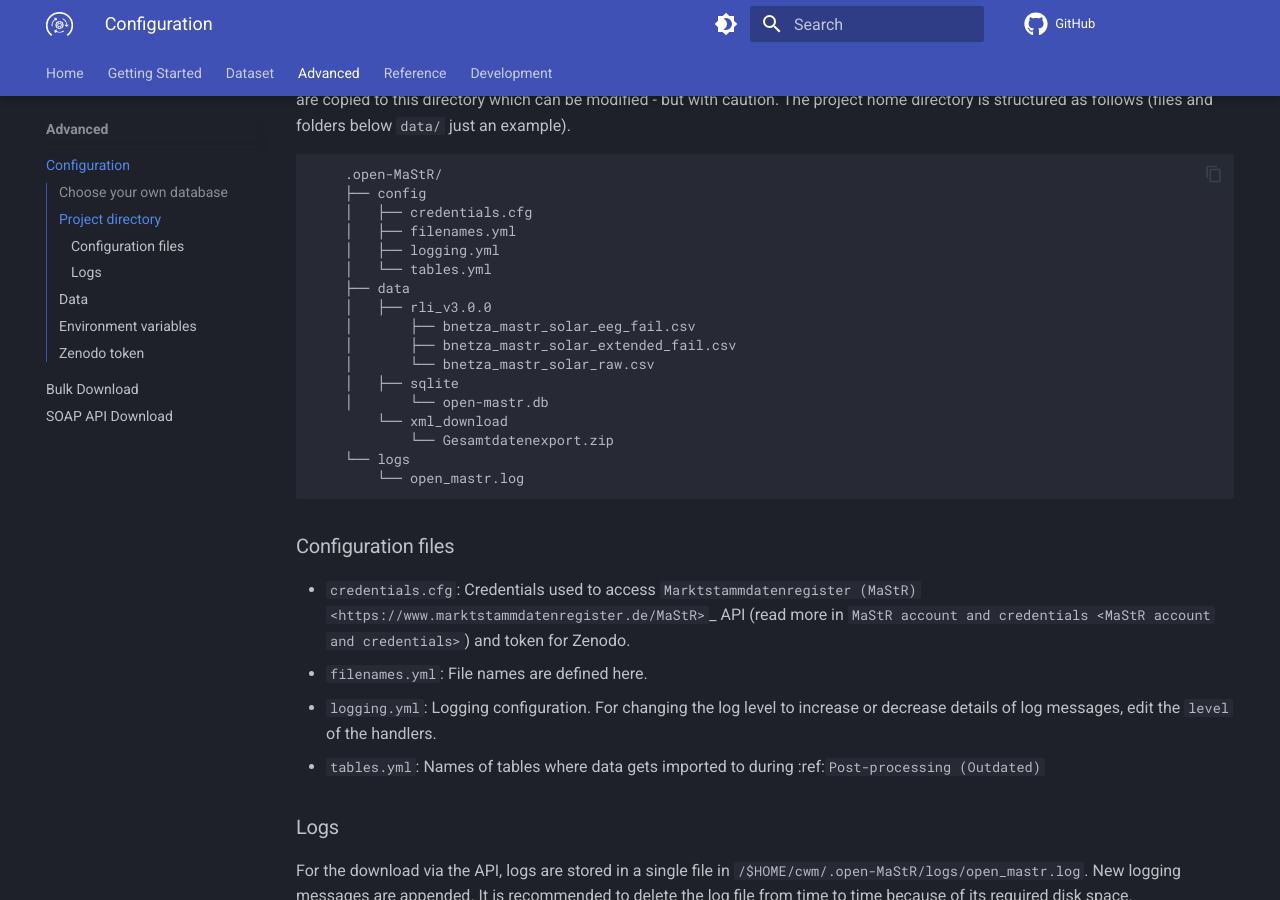
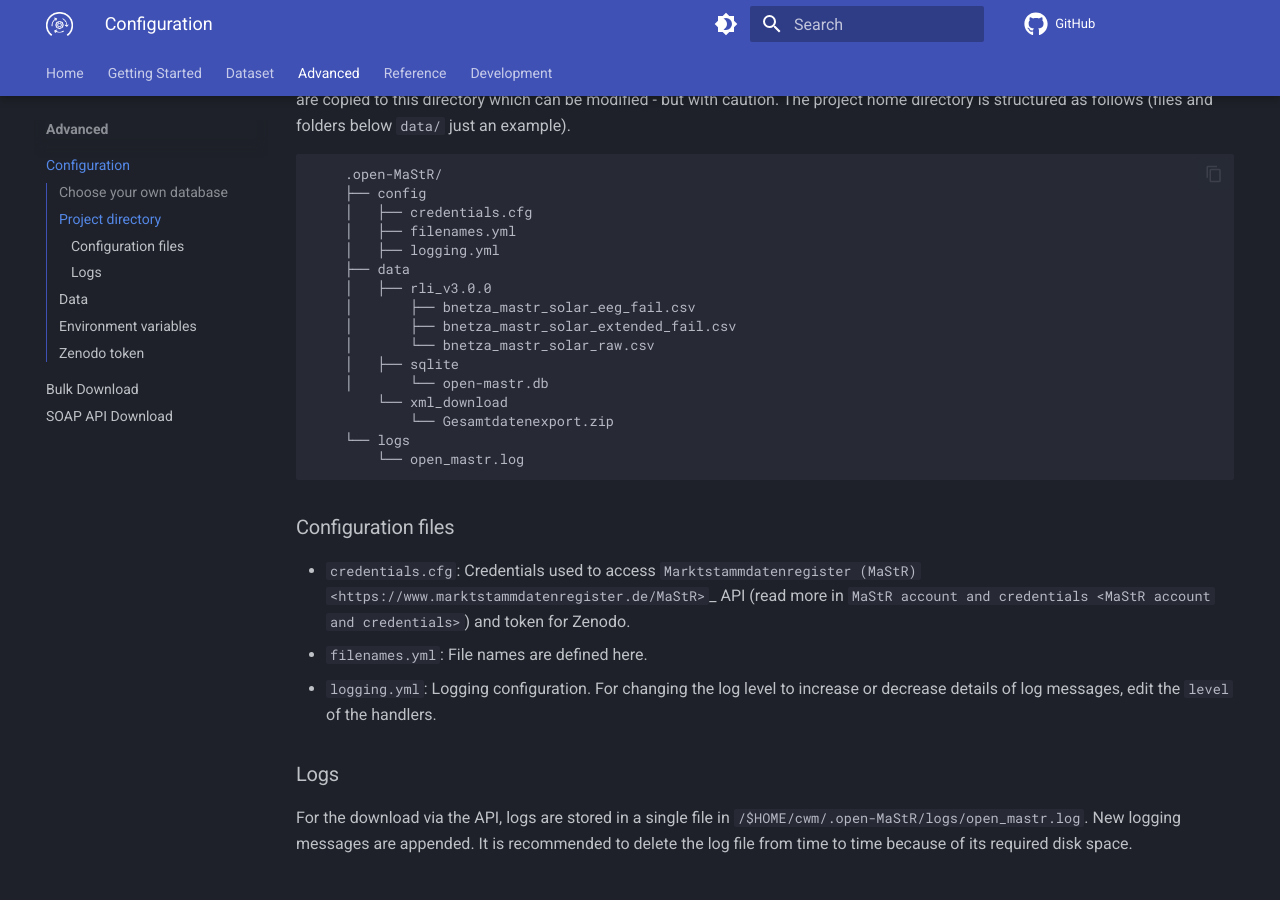
Before and after one commit to OpenEnergyPlatform/open-MaStR, an MkDocs documentation site: the page built from docs/advanced/configuration.md, in a window 1280 px wide and 900 px high, scrolled down 634 px. Built offline with MkDocs 1.6.1 and Material for MkDocs 9.7.7, drawn with Linux system fonts in a browser that asks for light colours; comment, search, counter and statistics services are not loaded; the version menu is left out.

Commit message:
Delete outdated tables.xml info #434

```diff
--- a/docs/advanced/configuration.md
+++ b/docs/advanced/configuration.md
@@ -33,7 +33,6 @@
     │   ├── credentials.cfg
     │   ├── filenames.yml
     │   ├── logging.yml
-    │   └── tables.yml
     ├── data
     │   ├── rli_v3.0.0
     │       ├── bnetza_mastr_solar_eeg_fail.csv
@@ -55,7 +54,7 @@
 * `filenames.yml`: File names are defined here.
 * `logging.yml`: Logging configuration. For changing the log level to increase or decrease details of log
   messages, edit the `level` of the handlers.
-* `tables.yml`: Names of tables where data gets imported to during :ref:`Post-processing (Outdated)`
+
 
 
 ### Logs
```
